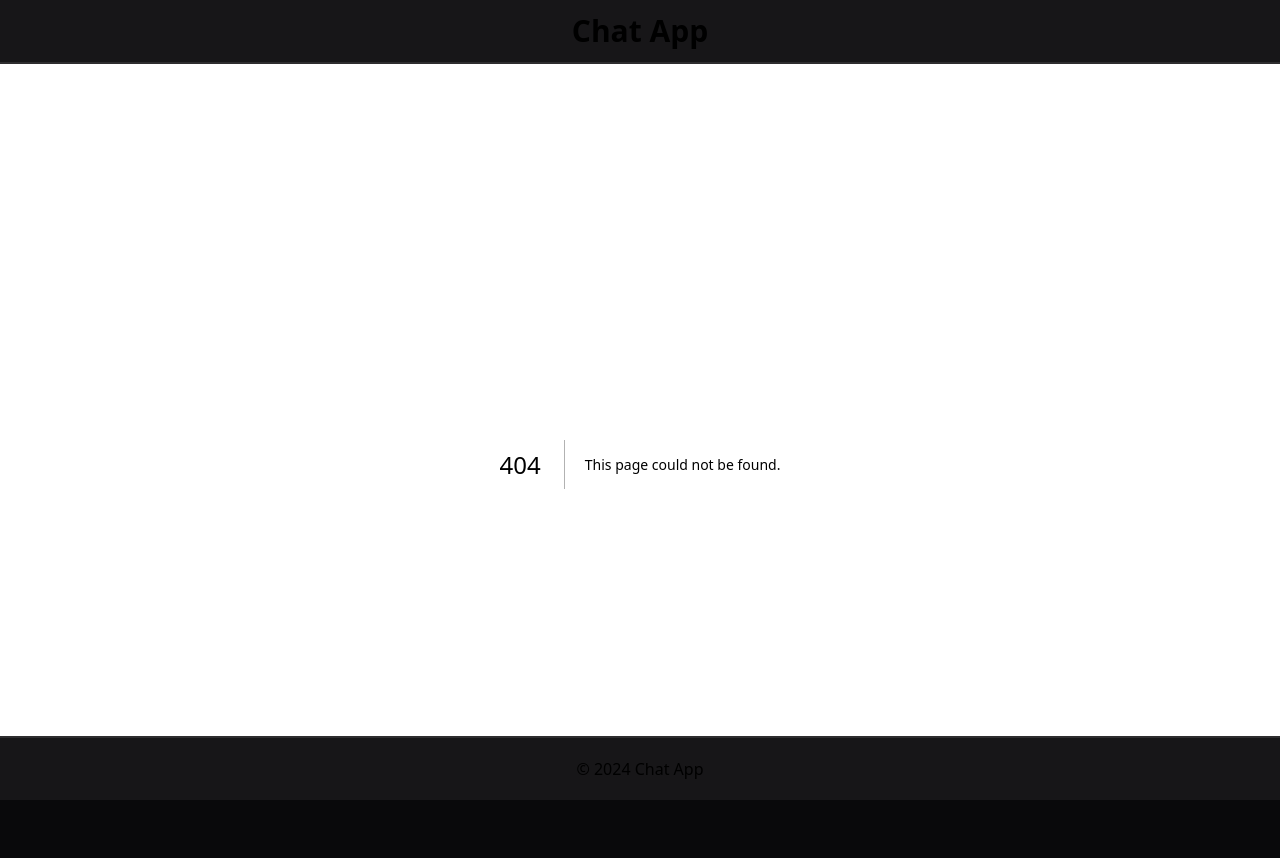
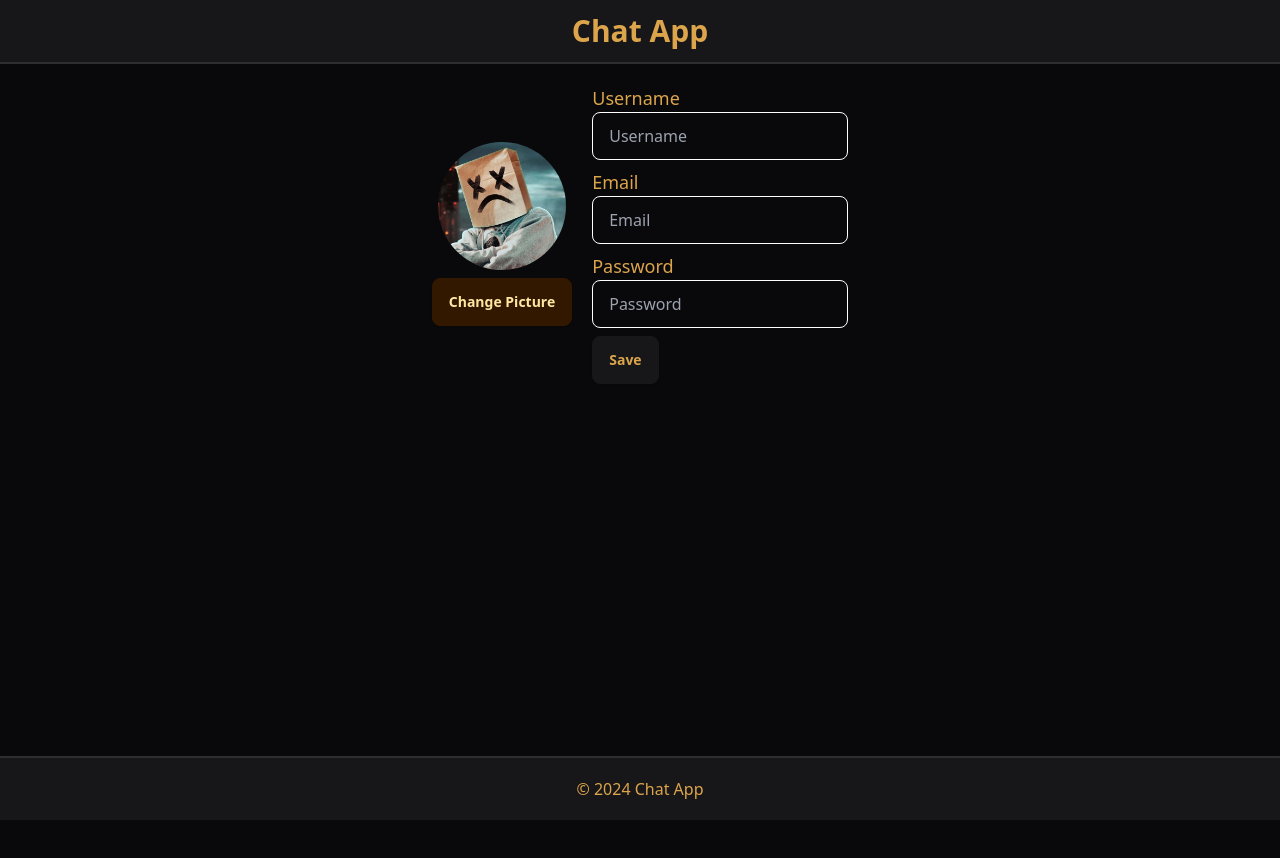
Before and after one commit to SDE-Coding-Wizards/Chat-app, a Next.js app: page /profileSettings in a window 1280 px wide. Before the commit this address had no page. Shown: the top 858 px of the page. After the commit the page ends 820 px from the top, so only its background shows below. Built offline with nearby package versions, Linux system fonts and the light colour scheme.

Commit message:
Profile settings and profile pic added on chat page

```diff
--- /dev/null
+++ b/app/(pages)/profileSettings/page.tsx
@@ -0,0 +1,42 @@
+export default function profileSettings() {
+
+
+    return (
+        <div className="text-center mt-5">
+            <div className="flex justify-center items-center">
+                <div className="flex flex-col items-center">
+                    <img
+                        src="/default.webp"
+                        alt="Profile Picture"
+                        className="rounded-full w-32 h-32"
+                    />
+                    <button className="btn btn-neutral mt-2">Change Picture</button>
+                </div>
+                <div className="flex flex-col items-start ml-5">
+                    <label htmlFor="username" className="text-lg">Username</label>
+                    <input
+                        type="text"
+                        id="username"
+                        className="input input-primary w-64"
+                        placeholder="Username"
+                    />
+                    <label htmlFor="email" className="text-lg mt-2">Email</label>
+                    <input
+                        type="email"
+                        id="email"
+                        className="input input-primary w-64"
+                        placeholder="Email"
+                    />
+                    <label htmlFor="password" className="text-lg mt-2">Password</label>
+                    <input
+                        type="password"
+                        id="password"
+                        className="input input-primary w-64"
+                        placeholder="Password"
+                    />
+                    <button className="btn mt-2">Save</button>
+                </div>
+            </div>
+        </div>
+    );
+}
--- a/components/NavTab.tsx
+++ b/components/NavTab.tsx
@@ -1,3 +1,6 @@
+import Image from 'next/image'
+import Link from 'next/link';
+
 export default function NavTab() {
     return (
         <nav className="bg-base-200 w-full p-4 flex justify-around items-center shadow-lg">
@@ -25,6 +28,15 @@ export default function NavTab() {
             >
                 Add Friend
             </a>
+            <Link href="/profileSettings">
+                <Image className='rounded-3xl'
+                    src='/default.webp'
+                    alt='Profile Picture'
+                    width={50}
+                    height={50}
+
+                />
+            </Link>
         </nav>
     );
 }
```
Also changed, not shown: public/default.webp (added).
